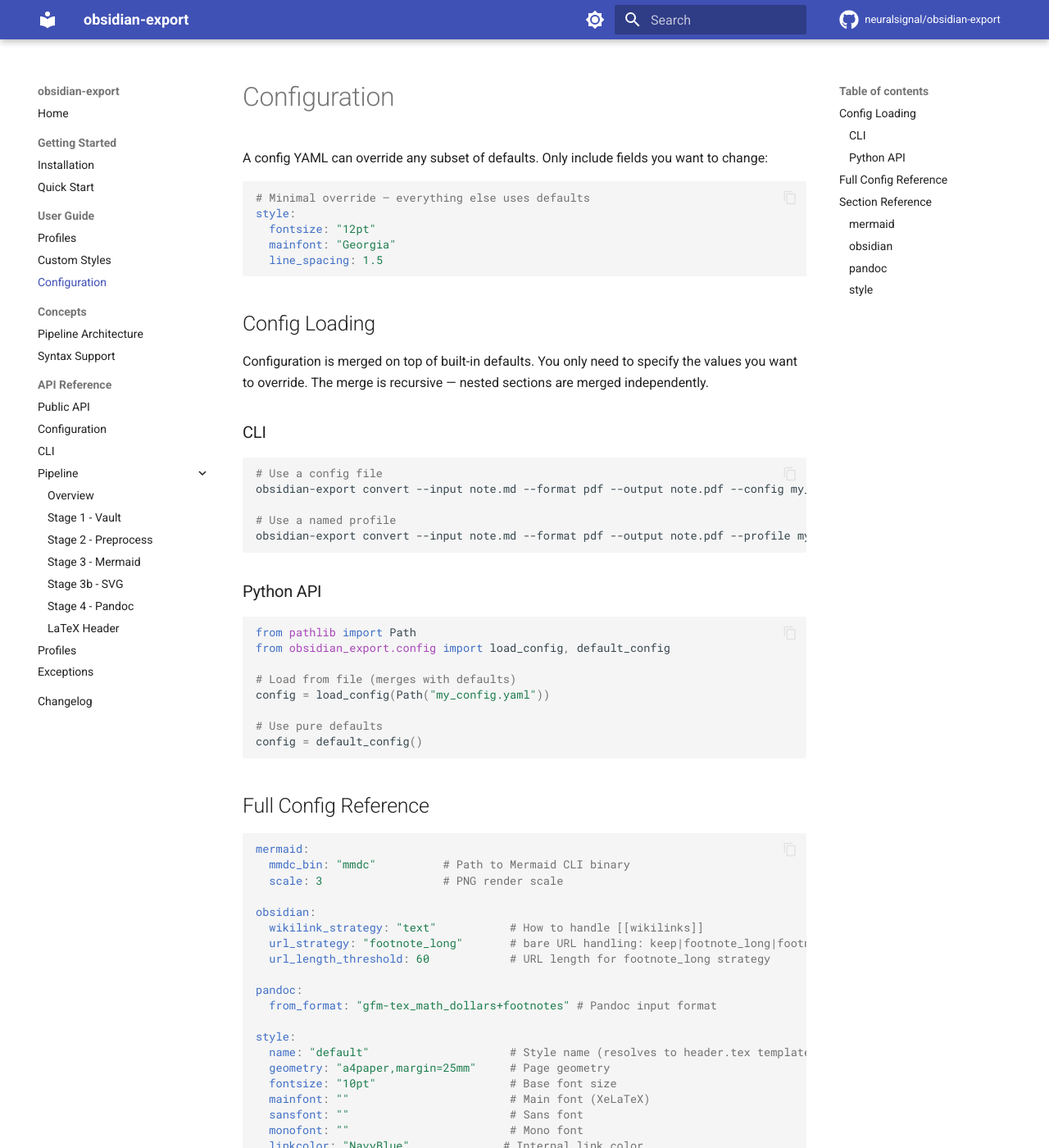
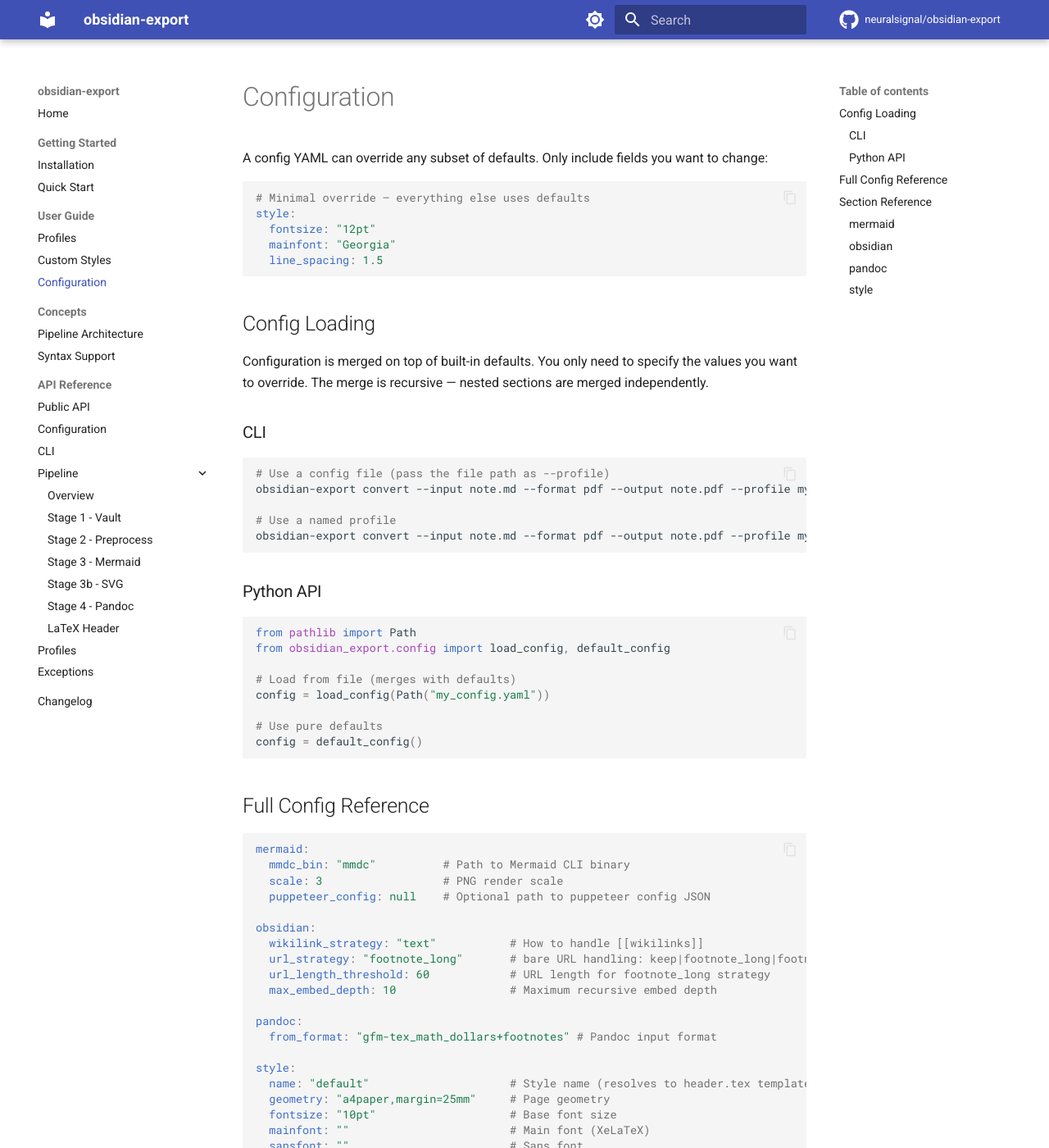
Before and after one commit to neuralsignal/obsidian-export, an MkDocs documentation site: the page built from docs/user-guide/configuration.md, in a window 1280 px wide and 1400 px high. Shown: the whole window at 82% size. Built offline with MkDocs 1.6.1 and Material for MkDocs 9.7.7, drawn with Linux system fonts in a browser that asks for light colours; comment, search, counter and statistics services are not loaded; some of the changed text lies outside the part shown.

Commit message:
docs: sync documentation with codebase changes
- Fix CLI flag: --config does not exist; --profile accepts both profile
  names and file paths
- Add missing config fields: mermaid.puppeteer_config and
  obsidian.max_embed_depth to full config reference and section tables
- Fix syntax-support: circular embeds raise CircularEmbedError, not warnings

Co-Authored-By: Claude Sonnet 4.6 <noreply@anthropic.com>

````diff
--- a/docs/user-guide/configuration.md
+++ b/docs/user-guide/configuration.md
@@ -17,8 +17,8 @@ Configuration is merged on top of built-in defaults. You only need to specify th
 ### CLI
 
 ```bash
-# Use a config file
-obsidian-export convert --input note.md --format pdf --output note.pdf --config my_config.yaml
+# Use a config file (pass the file path as --profile)
+obsidian-export convert --input note.md --format pdf --output note.pdf --profile my_config.yaml
 
 # Use a named profile
 obsidian-export convert --input note.md --format pdf --output note.pdf --profile my_brand
@@ -43,11 +43,13 @@ config = default_config()
 mermaid:
   mmdc_bin: "mmdc"          # Path to Mermaid CLI binary
   scale: 3                  # PNG render scale
+  puppeteer_config: null    # Optional path to puppeteer config JSON
 
 obsidian:
   wikilink_strategy: "text"           # How to handle [[wikilinks]]
   url_strategy: "footnote_long"       # bare URL handling: keep|footnote_long|footnote_all|strip
   url_length_threshold: 60            # URL length for footnote_long strategy
+  max_embed_depth: 10                 # Maximum recursive embed depth
 
 pandoc:
   from_format: "gfm-tex_math_dollars+footnotes" # Pandoc input format
@@ -117,6 +119,7 @@ Controls Mermaid diagram rendering. Requires [mermaid-cli](https://github.com/me
 |-------|------|-------------|
 | `mmdc_bin` | string | Path to the mmdc binary |
 | `scale` | integer | PNG render scale factor |
+| `puppeteer_config` | string or null | Path to a Puppeteer config JSON file (optional) |
 
 ### `obsidian`
 
@@ -127,6 +130,7 @@ Controls Obsidian-specific syntax handling.
 | `wikilink_strategy` | string | How to convert wikilinks (`text`) |
 | `url_strategy` | string | URL handling: `keep`, `footnote_long`, `footnote_all`, `strip` |
 | `url_length_threshold` | integer | URL length threshold for `footnote_long` strategy |
+| `max_embed_depth` | integer | Maximum recursive depth for `![[embed]]` resolution |
 
 ### `pandoc`
 
````
Also changed, not shown: docs/concepts/syntax-support.md (+1 -1 lines), docs/user-guide/profiles.md (+1 -1 lines).
